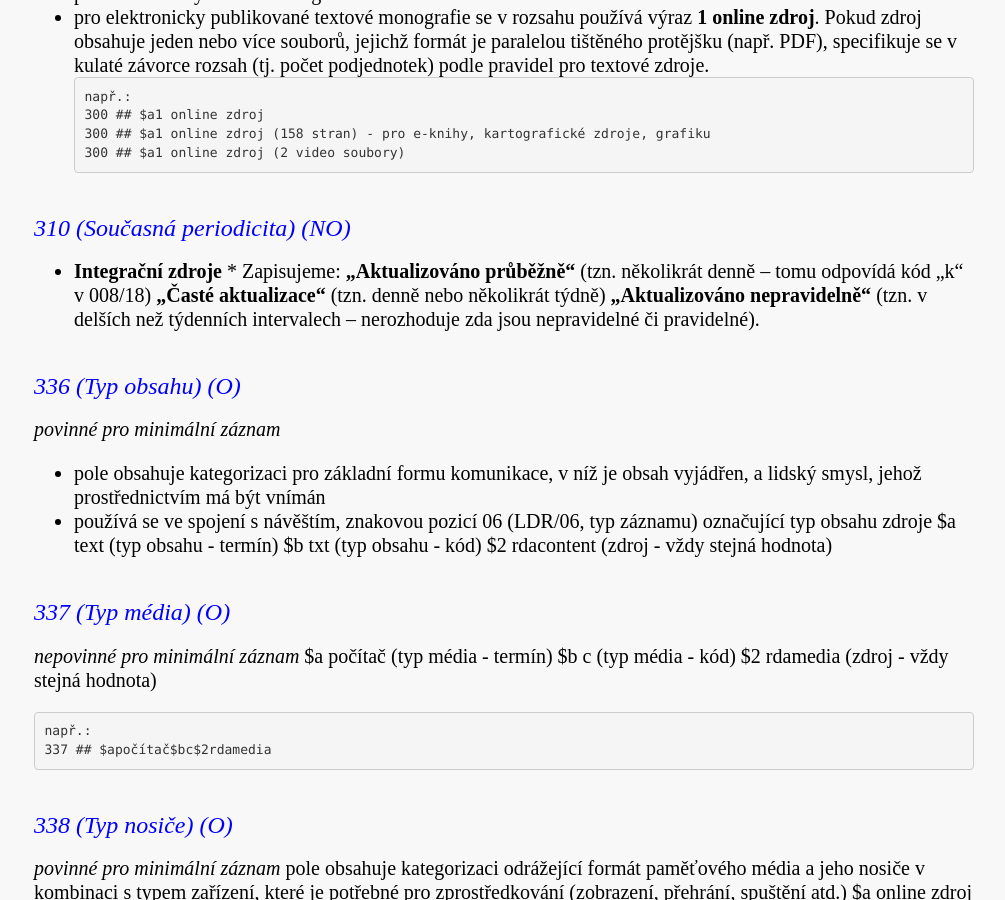
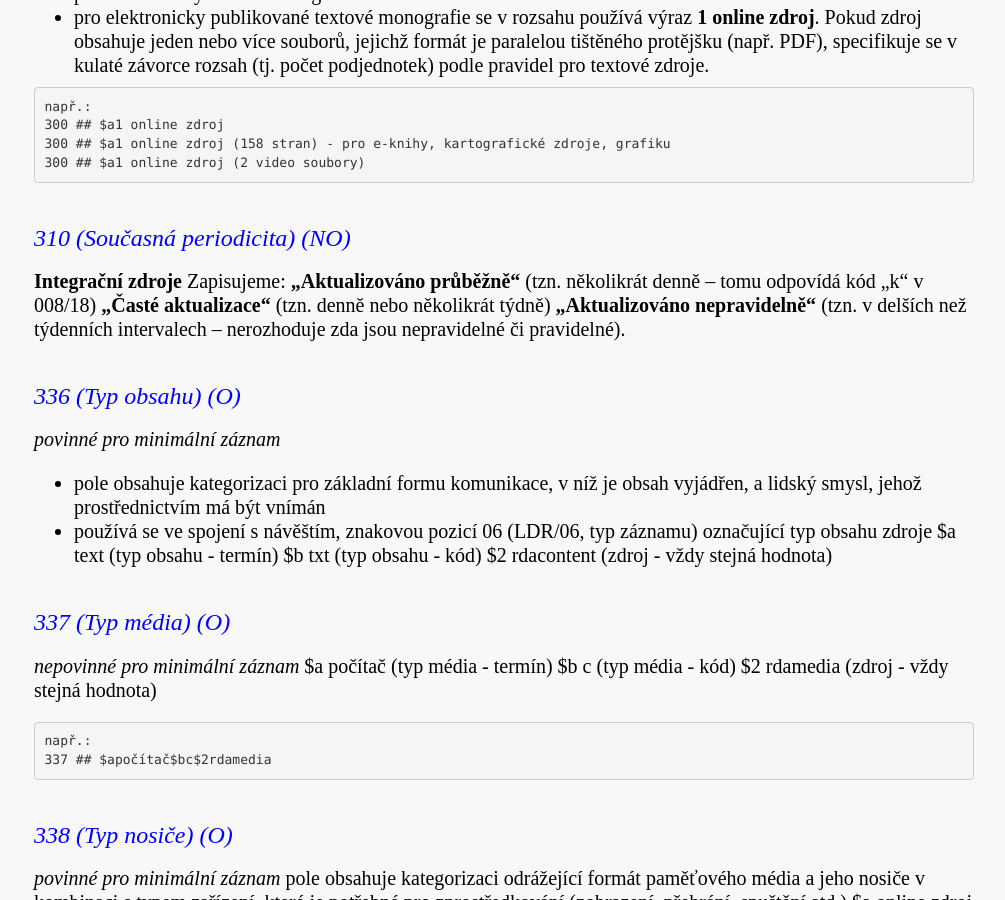
Before and after one commit to WebarchivCZ/katalogizacni-manual, a Jekyll site: the page built from _posts/2017-06-19-udaje-fyzickeho-popisu.md, in a window 1280 px wide and 900 px high, scrolled down 547 px. Shown: the whole window, without its empty margins (136-1141 px from the left). Built offline with Jekyll 4.4.1, drawn with Linux system fonts in a browser that asks for light colours.

````diff
--- a/_posts/2017-06-19-udaje-fyzickeho-popisu.md
+++ b/_posts/2017-06-19-udaje-fyzickeho-popisu.md
@@ -8,6 +8,7 @@ title: Údaje fyzického popisu
 * počet a typ jednotek a/nebo podjednotek tvořících zdroj
 * používá se obvyklá terminologie
 * pro elektronicky publikované textové monografie se v rozsahu používá výraz **1 online zdroj**. Pokud zdroj obsahuje jeden nebo více souborů, jejichž formát je paralelou    tištěného protějšku (např. PDF), specifikuje se v kulaté závorce rozsah (tj. počet podjednotek) podle pravidel pro textové zdroje.
+
 ```
 např.:
 300 ## $a1 online zdroj
@@ -16,7 +17,7 @@ např.:
 ```
 
 ### 310 (Současná periodicita) (NO)
-* **Integrační zdroje** *
+**Integrační zdroje**
 Zapisujeme:
   **„Aktualizováno průběžně“** (tzn. několikrát denně – tomu odpovídá kód „k“ v 008/18)
   **„Časté aktualizace“** (tzn. denně nebo několikrát týdně)
@@ -42,7 +43,7 @@ např.:
 
 ### 338 (Typ nosiče) (O)
 *povinné pro minimální záznam*
-   pole obsahuje kategorizaci odrážející formát paměťového média a jeho nosiče v kombinaci s typem zařízení, které je potřebné pro zprostředkování (zobrazení, přehrání, spuštění atd.)
+ pole obsahuje kategorizaci odrážející formát paměťového média a jeho nosiče v kombinaci s typem zařízení, které je potřebné pro zprostředkování (zobrazení, přehrání, spuštění atd.)
 $a online zdroj (typ nosiče - termín)
 $b cr (typ nosiče - kód)
 $2 rdacarrier (zdroj - vždy stejná hodnota)
````
